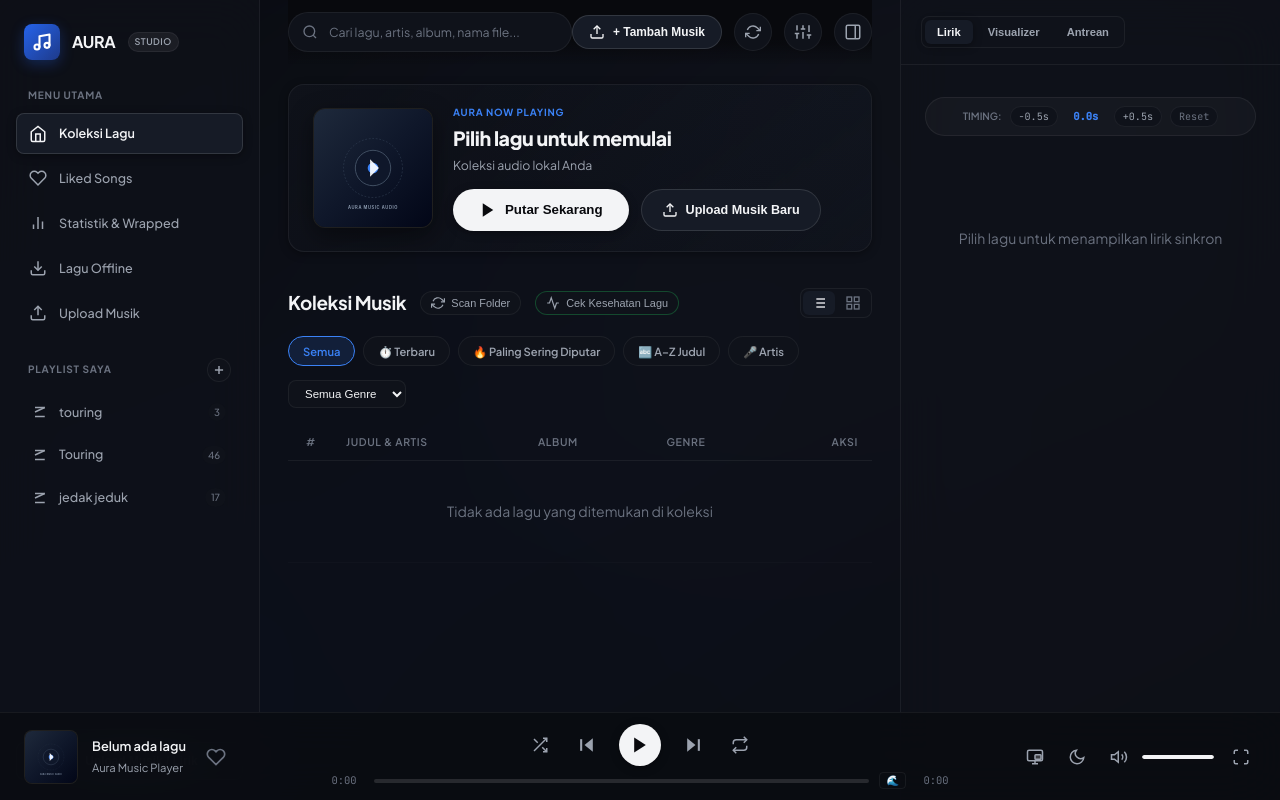
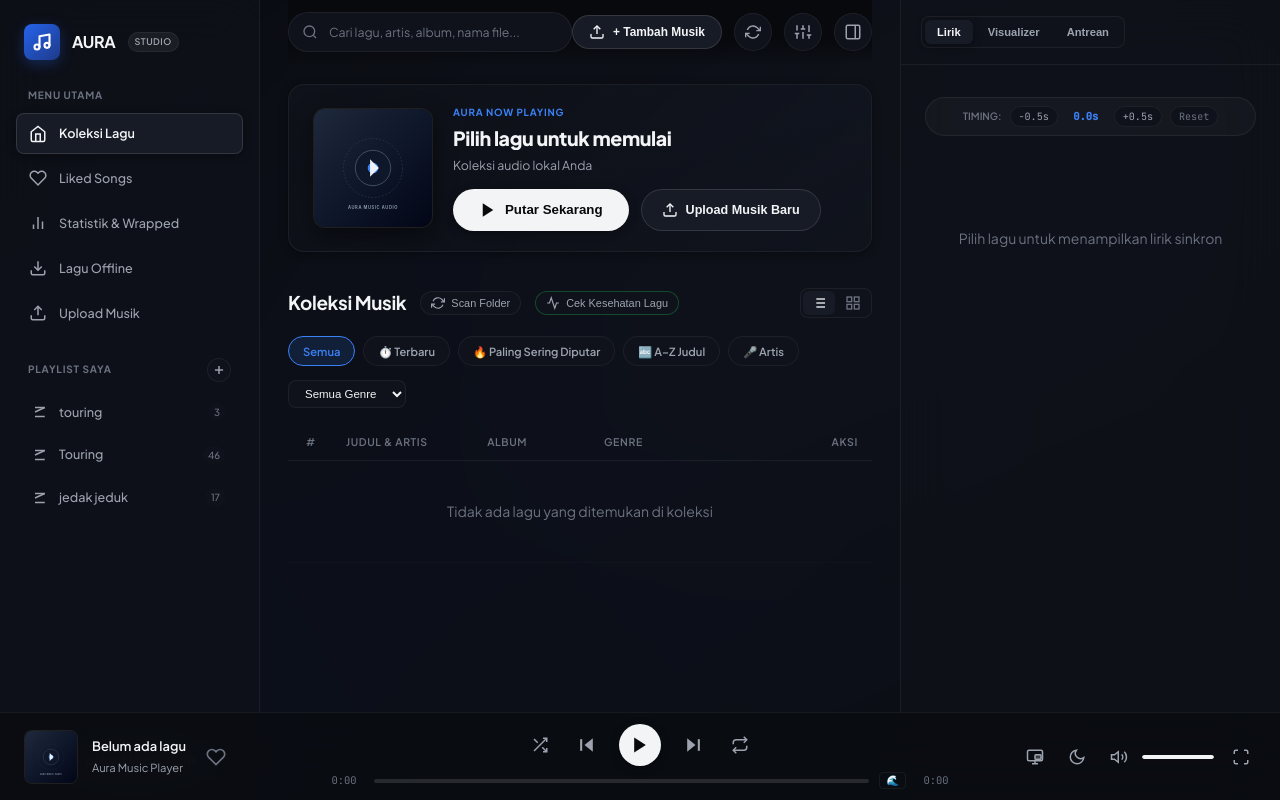
Before and after one commit to frambudi75/musik-player, a PHP site: page / in a window 1280 px wide. Run offline with PHP 8.4, Linux system fonts and the light colour scheme; data that the repository does not hold is empty.

Commit message:
fix: resolve song list bottom cutoff by increasing scroll padding and action column width

```diff
--- a/assets/css/style.css
+++ b/assets/css/style.css
@@ -301,7 +301,7 @@ html, body {
   display: flex;
   flex-direction: column;
   position: relative;
-  padding: 0 28px 36px;
+  padding: 0 28px 130px;
 }
 
 .main-content::-webkit-scrollbar {
@@ -767,9 +767,9 @@ html, body {
 }
 
 .song-cell-actions {
-  width: 130px;
+  width: 210px;
   text-align: right;
-  padding-right: 12px !important;
+  padding-right: 14px !important;
   white-space: nowrap;
 }
 
@@ -1743,7 +1743,7 @@ html, body {
   }
 
   .main-content {
-    padding: 0 12px 145px 12px !important;
+    padding: 0 12px 170px 12px !important;
     width: 100%;
     overflow-y: auto;
     -webkit-overflow-scrolling: touch;
--- a/index.php
+++ b/index.php
@@ -270,9 +270,9 @@
             <colgroup>
               <col style="width: 46px;">
               <col style="width: auto;">
-              <col style="width: 22%;" class="col-album">
-              <col style="width: 15%;" class="col-genre">
-              <col style="width: 130px;">
+              <col style="width: 20%;" class="col-album">
+              <col style="width: 12%;" class="col-genre">
+              <col style="width: 210px;">
             </colgroup>
             <thead>
               <tr>
--- a/sw.js
+++ b/sw.js
@@ -1,4 +1,4 @@
-const CACHE_NAME = 'aura-music-v21';
+const CACHE_NAME = 'aura-music-v22';
 const ASSETS_TO_CACHE = [
   './',
   './index.php',
```
